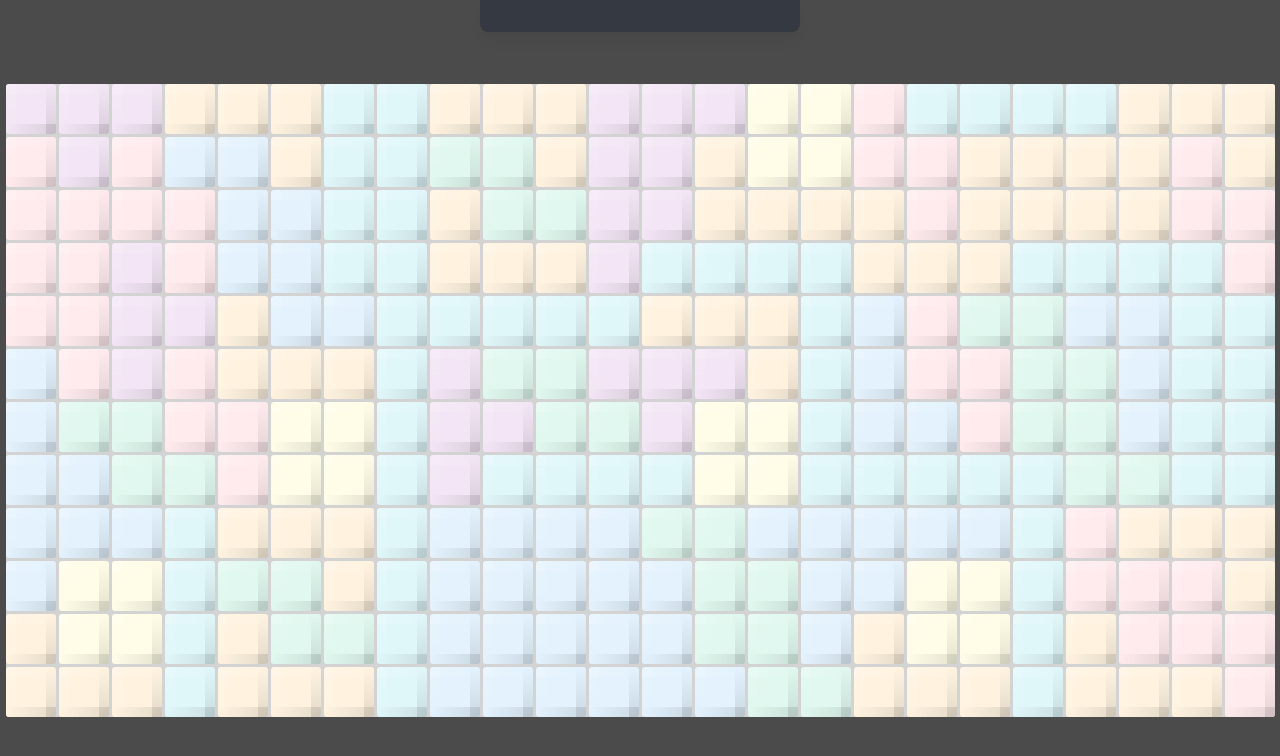
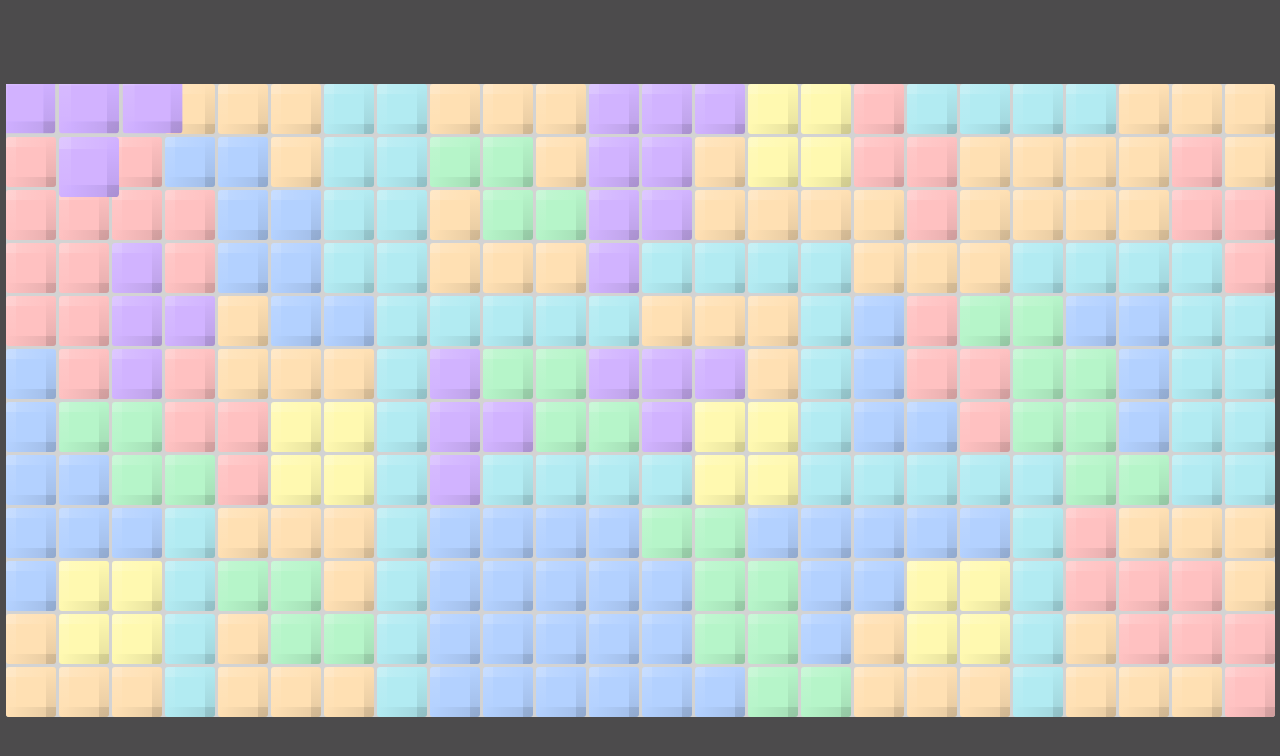
Before and after one commit to mitekk/cv, a React (Vite) app: page /theBuzz in a window 1280 px wide. Shown: the top 756 px of the page. Built offline with nearby package versions, Linux system fonts and the light colour scheme.

Commit message:
move intro header to page level

```diff
--- a/src/components/grid/tetrominoes.grid.tsx
+++ b/src/components/grid/tetrominoes.grid.tsx
@@ -3,7 +3,6 @@ import { LayoutContext } from "../../context/layout";
 import { TILE_GAP, TILE_SIZE } from "../../constants";
 import { TiledShape } from "../shape/shape";
 import type { Shape, ShapeKeyTetrominoes } from "../../types";
-import { PageContext } from "../../context";
 import { generateTiledGrid } from "../../services/grid";
 import { TetrominoTile } from "../tile";
 import "./tetrominoes.grid.css";
@@ -20,7 +19,6 @@ export const TetrominoesGrid: React.FC<TetrominoesGridProps> = ({
 }) => {
   const [animated, setAnimated] = useState(false);
   const { dims, gridSize } = useContext(LayoutContext);
-  const { excitementLevel } = useContext(PageContext);
 
   const shapes = useMemo<Shape<ShapeKeyTetrominoes>[]>(() => {
     if (dims.cols === 0 || dims.rows === 0) return [];
@@ -86,9 +84,8 @@ export const TetrominoesGrid: React.FC<TetrominoesGridProps> = ({
           const centerX = finalLeft + TILE_SIZE;
           const centerY = finalTop + TILE_SIZE;
           const dist = Math.hypot(mouse.x - centerX, mouse.y - centerY);
-          const isHovered =
-            dist < (excitementLevel === "high" ? TILE_SIZE * 4 : TILE_SIZE * 0);
-          const hoverScale = excitementLevel === "high" ? 1.2 : 1.0;
+          const isHovered = dist < TILE_SIZE * 4;
+          const hoverScale = 1.2;
 
           return (
             <TiledShape
--- a/src/components/header/header.tsx
+++ b/src/components/header/header.tsx
@@ -1,6 +1,6 @@
 import React, { useContext, useState } from "react";
 import { Dropdown } from "../UI/dropdown";
-import { LayoutContext } from "../../context";
+import { PageContext } from "../../context";
 import { GAME_MODE_OPTIONS } from "../../constants";
 import type { GameMode } from "../../types";
 import "./header.css";
@@ -10,11 +10,11 @@ export const Header: React.FC<{
   onReload?: () => void;
 }> = ({ onModeChange = () => {}, onReload = () => {} }) => {
   const [hovered, setHovered] = useState(false);
-  const { gameMode } = useContext(LayoutContext);
+  const { gameMode } = useContext(PageContext);
 
   return (
     <header
-      className={`absolute top-0 left-auto z-[3] w-fit transition-all duration-500 ${
+      className={`absolute top-0 left-3/8 z-[3] w-fit transition-all duration-500 ${
         hovered ? "h-12 opacity-90" : "h-8 opacity-50"
       } select-none`}
       onMouseEnter={() => setHovered(true)}
@@ -31,8 +31,8 @@ export const Header: React.FC<{
         >
           <Dropdown
             className="flex-1"
-            title={gameMode}
-            selected={gameMode}
+            title={gameMode || ""}
+            selected={gameMode || ""}
             options={GAME_MODE_OPTIONS}
             onSelect={(option) => onModeChange(option as GameMode)}
           />
--- a/src/components/tile/tetromino.tile.tsx
+++ b/src/components/tile/tetromino.tile.tsx
@@ -1,7 +1,6 @@
-import { useContext, type CSSProperties, type HTMLAttributes } from "react";
-import { COLORS, SOFT_RICH_COLORS, TILE_SIZE } from "../../constants";
+import { type CSSProperties, type HTMLAttributes } from "react";
+import { COLORS, TILE_SIZE } from "../../constants";
 import type { ShapeKeyTetrominoes } from "../../types";
-import { PageContext } from "../../context";
 import "./tetromino.tile.css";
 
 interface TetrominoTileProps extends HTMLAttributes<HTMLDivElement> {
@@ -9,9 +8,6 @@ interface TetrominoTileProps extends HTMLAttributes<HTMLDivElement> {
 }
 
 export const TetrominoTile = ({ style, shape }: TetrominoTileProps) => {
-  const { excitementLevel } = useContext(PageContext);
-  const colors = excitementLevel === "high" ? COLORS : SOFT_RICH_COLORS;
-
   const tileStyle: CSSProperties = {
     width: TILE_SIZE,
     height: TILE_SIZE,
@@ -20,7 +16,7 @@ export const TetrominoTile = ({ style, shape }: TetrominoTileProps) => {
       linear-gradient(to bottom, rgba(255,255,255,0.12), rgba(255,255,255,0)) no-repeat left / 10px 100%,
       linear-gradient(to left, rgba(0,0,0,0.10), rgba(0,0,0,0)) no-repeat bottom / 100% 10px,
       linear-gradient(to top, rgba(0,0,0,0.10), rgba(0,0,0,0)) no-repeat right / 10px 100%,
-    ${colors[shape]}
+    ${COLORS[shape]}
   `,
     position: "absolute",
     borderRadius: 3,
--- a/src/context/layout.tsx
+++ b/src/context/layout.tsx
@@ -1,5 +1,4 @@
 import { createContext } from "react";
-import type { GameMode } from "../types";
 
 export type Dims = {
   rows: number;
@@ -13,11 +12,9 @@ export type GridSize = {
 export type LayoutContextType = {
   dims: Dims;
   gridSize: GridSize;
-  gameMode: GameMode;
 };
 
 export const LayoutContext = createContext<LayoutContextType>({
   dims: { rows: 0, cols: 0 },
   gridSize: { width: 0, height: 0 },
-  gameMode: "Tetris",
 });
--- a/src/context/page.tsx
+++ b/src/context/page.tsx
@@ -1,11 +1,14 @@
 import { createContext } from "react";
+import type { GameMode } from "../types";
 
 export type EXCITEMENT_LEVELS = "normal" | "high";
 
 type PageContextType = {
-  excitementLevel: "normal" | "high";
+  excitementLevel?: "normal" | "high";
+  gameMode?: GameMode;
 };
 
 export const PageContext = createContext<PageContextType>({
   excitementLevel: "high",
+  gameMode: "Tetris",
 });
--- a/src/layout/main.layout.tsx
+++ b/src/layout/main.layout.tsx
@@ -1,9 +1,7 @@
 import { useCallback, useEffect, useState, type ReactNode } from "react";
 import { LayoutContext } from "../context";
-import { Header } from "../components/header/header";
 import type { Dims } from "../context/layout";
-import type { GameMode } from "../types";
-import { GAME_MODE_OPTIONS, TILE_GAP, TILE_SIZE } from "../constants";
+import { TILE_GAP, TILE_SIZE } from "../constants";
 
 interface MainLayoutProps {
   children: ReactNode;
@@ -15,10 +13,6 @@ export function MainLayout({ children }: MainLayoutProps) {
     width: 0,
     height: 0,
   });
-  const [selectedMode, setSelectedMode] = useState<GameMode>(
-    GAME_MODE_OPTIONS[0]
-  );
-  const [reloadTrigger, setReloadTrigger] = useState(0);
 
   const handleResize = useCallback(() => {
     const cols = Math.floor(
@@ -32,14 +26,6 @@ export function MainLayout({ children }: MainLayoutProps) {
       rows: Math.floor(rows / 4) * 4,
     });
   }, []);
-
-  useEffect(() => {
-    if (reloadTrigger > 0) {
-      setSelectedMode(
-        GAME_MODE_OPTIONS[reloadTrigger % GAME_MODE_OPTIONS.length]
-      );
-    }
-  }, [reloadTrigger]);
 
   useEffect(() => {
     window.addEventListener("resize", handleResize);
@@ -57,16 +43,11 @@ export function MainLayout({ children }: MainLayoutProps) {
   }, [dims]);
 
   return (
-    <LayoutContext.Provider value={{ dims, gridSize, gameMode: selectedMode }}>
+    <LayoutContext.Provider value={{ dims, gridSize }}>
       <main className="relative h-screen flex flex-col justify-center items-center bg-[#4c4b4c]">
-        <Header
-          onModeChange={setSelectedMode}
-          onReload={() => {
-            setReloadTrigger((prev) => prev + 1);
-          }}
-        />
         <div
           style={{
+            position: "relative",
             width: gridSize.width,
             height: gridSize.height,
             background: "lightgray",
--- a/src/pages/intro/introPage.tsx
+++ b/src/pages/intro/introPage.tsx
@@ -1,4 +1,4 @@
-import { useContext, useState } from "react";
+import { useContext, useEffect, useState } from "react";
 import { useNavigate } from "react-router-dom";
 
 import { Prompter } from "../../components/prompter/prompter";
@@ -14,17 +14,43 @@ import {
   TetrominoesGrid,
 } from "../../components/grid";
 import "./introPage.css";
+import { Header } from "../../components/header/header";
+import { GAME_MODE_OPTIONS } from "../../constants";
+import { PageContext } from "../../context";
+import type { GameMode } from "../../types";
 
 export const IntroPage: React.FC = () => {
   const navigate = useNavigate();
   const [dropFinished, setDropFinished] = useState(false);
   const [promptFinished, setPromptFinished] = useState(false);
   const [introFinished, setIntroFinished] = useState(false);
-  const { dims, gameMode } = useContext(LayoutContext);
+  const { dims } = useContext(LayoutContext);
+  const [reloadTrigger, setReloadTrigger] = useState(0);
+  const [selectedMode, setSelectedMode] = useState<GameMode>(
+    GAME_MODE_OPTIONS[0]
+  );
+
+  useEffect(() => {
+    if (reloadTrigger > 0) {
+      setSelectedMode(
+        GAME_MODE_OPTIONS[reloadTrigger % GAME_MODE_OPTIONS.length]
+      );
+    }
+  }, [reloadTrigger]);
 
   return (
-    <>
-      {gameMode === "Road Trip" && (
+    <PageContext.Provider
+      value={{
+        gameMode: selectedMode,
+      }}
+    >
+      <Header
+        onModeChange={setSelectedMode}
+        onReload={() => {
+          setReloadTrigger((prev) => prev + 1);
+        }}
+      />
+      {selectedMode === "Road Trip" && (
         <RoadTripGrid
           onAnimationStart={() => {
             setDropFinished(false);
@@ -37,7 +63,7 @@ export const IntroPage: React.FC = () => {
         />
       )}
 
-      {gameMode === "Tetris" && (
+      {selectedMode === "Tetris" && (
         <TetrominoesGrid
           onAnimationStart={() => {
             setDropFinished(false);
@@ -50,7 +76,7 @@ export const IntroPage: React.FC = () => {
         />
       )}
 
-      {gameMode === "Game of Life" && (
+      {selectedMode === "Game of Life" && (
         <GameOfLifeGrid
           onAnimationStart={() => {
             setDropFinished(false);
@@ -99,7 +125,9 @@ export const IntroPage: React.FC = () => {
                         () => {
                           navigate("/theBuzz");
                         },
-                        gameMode === "Tetris" ? dims.cols * dims.cols * 2 : 500
+                        selectedMode === "Tetris"
+                          ? dims.cols * dims.cols * 2
+                          : 500
                       );
                     }}
                   />
@@ -109,6 +137,6 @@ export const IntroPage: React.FC = () => {
           </div>
         </div>
       )}
-    </>
+    </PageContext.Provider>
   );
 };
```
